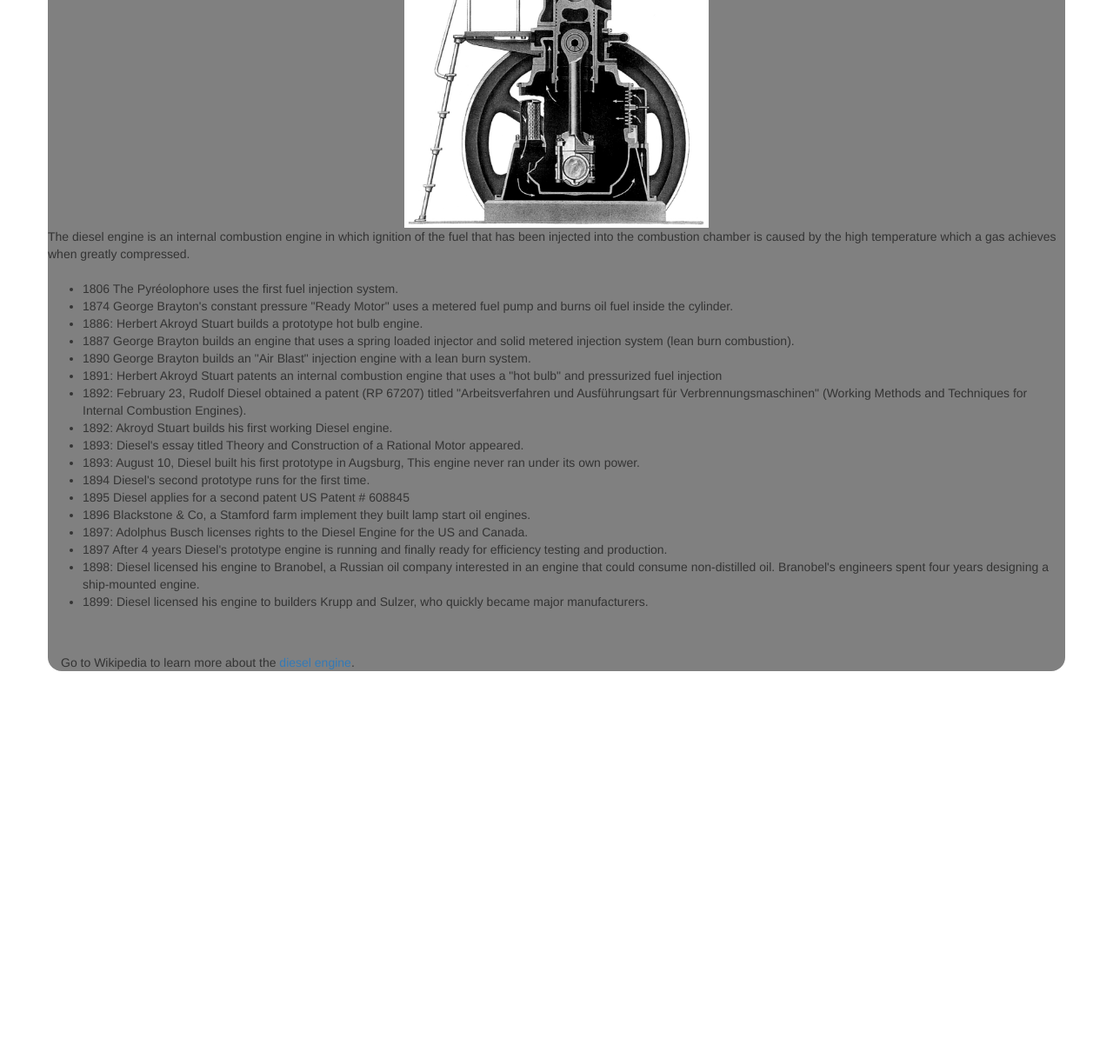
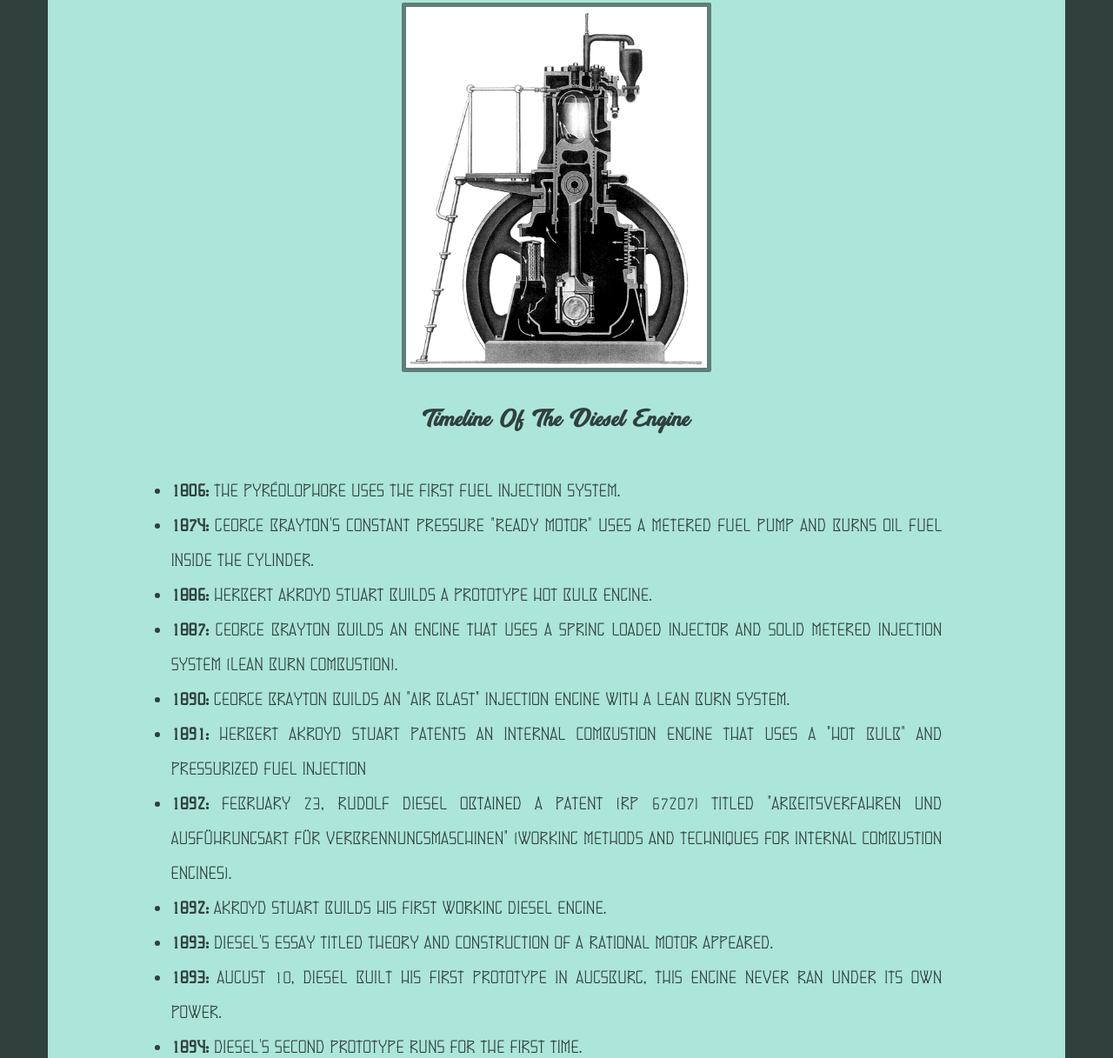
Before and after one commit to jtedwards21/tributepage, a website: page public/index.html in a window 1280 px wide. Shown: the part 307-1524 px from the top of the page at 87% size. Before the commit the page ends 1079 px from the top, so only its background shows below. Drawn offline with Linux system fonts and the light colour scheme; files that its build step writes are made by us from their sources; files whose address does not match are found by name.

Commit message:
added CSS styles

```diff
--- a/public/index.html
+++ b/public/index.html
@@ -8,34 +8,37 @@
 <script src="public/js/bootstrap.min.js"></script>
 
 </head>
-<body>
+<body id="background">
 <div id="container" class="container">
   <div class="row">
     <h1 id="title" class="text-center col-md-12">The Diesel Engine</h1>
+    <div id="introduction" class="col-md-12 text-center"><span class="col-md-8 col-md-offset-2">The diesel engine is an internal combustion engine in which ignition of the fuel that has been injected into the combustion chamber is caused by the high temperature which a gas achieves when greatly compressed.</span></div>
 　　  <div id="main-pic-container" class="col-md-12">
       <img class="col-md-4 col-md-offset-4" src="public/img/diesel.jpg"/>
     </div>
-　　  <span id="introduction col-md-12">The diesel engine is an internal combustion engine in which ignition of the fuel that has been injected into the combustion chamber is caused by the high temperature which a gas achieves when greatly compressed.</span>
-    <ul id="timeline col-md-12">
-　　　　  <li>1806 The Pyréolophore uses the first fuel injection system.</li>
-      <li>1874 George Brayton's constant pressure "Ready Motor" uses a metered fuel pump and burns oil fuel inside the cylinder.</li>
-      <li>1886: Herbert Akroyd Stuart builds a prototype hot bulb engine.</li>
-      <li>1887 George Brayton builds an engine that uses a spring loaded injector and solid metered injection system (lean burn combustion).</li>
-      <li>1890 George Brayton builds an "Air Blast" injection engine with a lean burn system.</li>
-      <li>1891: Herbert Akroyd Stuart patents an internal combustion engine that uses a "hot bulb" and pressurized fuel injection</li>
-      <li>1892: February 23, Rudolf Diesel obtained a patent (RP 67207) titled "Arbeitsverfahren und Ausführungsart für Verbrennungsmaschinen" (Working Methods and Techniques for Internal Combustion Engines).</li>
-      <li>1892: Akroyd Stuart builds his first working Diesel engine.</li>
-      <li>1893: Diesel's essay titled Theory and Construction of a Rational Motor appeared.</li>
-      <li>1893: August 10, Diesel built his first prototype in Augsburg, This engine never ran under its own power.</li>
-      <li>1894 Diesel's second prototype runs for the first time.</li>
-      <li>1895 Diesel applies for a second patent US Patent # 608845</li>
-      <li>1896 Blackstone & Co, a Stamford farm implement they built lamp start oil engines.</li>
-      <li>1897: Adolphus Busch licenses rights to the Diesel Engine for the US and Canada.</li>
-      <li>1897 After 4 years Diesel's prototype engine is running and finally ready for efficiency testing and production.</li>
-      <li>1898: Diesel licensed his engine to Branobel, a Russian oil company interested in an engine that could consume non-distilled oil. Branobel's engineers spent four years designing a ship-mounted engine.</li>
-      <li>1899: Diesel licensed his engine to builders Krupp and Sulzer, who quickly became major manufacturers.</li>
+
+    <h3 id="timeline-title" class="col-md-12 text-center">Timeline Of The Diesel Engine</h3>
+    <ul id="timeline" class= "col-md-10 col-md-offset-1">
+　　　　  <li><strong>1806:</strong> The Pyréolophore uses the first fuel injection system.</li>
+      <li><strong>1874:</strong> George Brayton's constant pressure "Ready Motor" uses a metered fuel pump and burns oil fuel inside the cylinder.</li>
+      <li><strong>1886:</strong> Herbert Akroyd Stuart builds a prototype hot bulb engine.</li>
+      <li><strong>1887:</strong> George Brayton builds an engine that uses a spring loaded injector and solid metered injection system (lean burn combustion).</li>
+      <li><strong>1890:</strong> George Brayton builds an "Air Blast" injection engine with a lean burn system.</li>
+      <li><strong>1891:</strong> Herbert Akroyd Stuart patents an internal combustion engine that uses a "hot bulb" and pressurized fuel injection</li>
+      <li><strong>1892:</strong> February 23, Rudolf Diesel obtained a patent (RP 67207) titled "Arbeitsverfahren und Ausführungsart für Verbrennungsmaschinen" (Working Methods and Techniques for Internal Combustion Engines).</li>
+      <li><strong>1892:</strong> Akroyd Stuart builds his first working Diesel engine.</li>
+      <li><strong>1893:</strong> Diesel's essay titled Theory and Construction of a Rational Motor appeared.</li>
+      <li><strong>1893:</strong> August 10, Diesel built his first prototype in Augsburg, This engine never ran under its own power.</li>
+      <li><strong>1894:</strong> Diesel's second prototype runs for the first time.</li>
+      <li><strong>1895:</strong> Diesel applies for a second patent US Patent # 608845</li>
+      <li><strong>1896:</strong> Blackstone & Co, a Stamford farm implement they built lamp start oil engines.</li>
+      <li><strong>1897:</strong> Adolphus Busch licenses rights to the Diesel Engine for the US and Canada.</li>
+      <li><strong>1897:</strong> After 4 years Diesel's prototype engine is running and finally ready for efficiency testing and production.</li>
+      <li><strong>1898:</strong> Diesel licensed his engine to Branobel, a Russian oil company interested in an engine that could consume non-distilled oil. Branobel's engineers spent four years designing a ship-mounted engine.</li>
+      <li><strong>1899:</strong> Diesel licensed his engine to builders Krupp and Sulzer, who quickly became major manufacturers.</li>
     </ul>
-    <span class="col-md-12">Go to Wikipedia to learn more about the <a href="https://en.wikipedia.org/wiki/Diesel_engine">diesel engine</a>.</span>
+    <hr/>
+    <h3 class="col-md-12 text-center">Go to Wikipedia to learn more about the <a id="wikipedia-link" href="https://en.wikipedia.org/wiki/Diesel_engine">diesel engine</a>.</h3>
   </div>
 </div>
 </body>
```
Also changed, not shown: public/dist/css/Breeze.ttf (added), public/dist/css/main.css.
